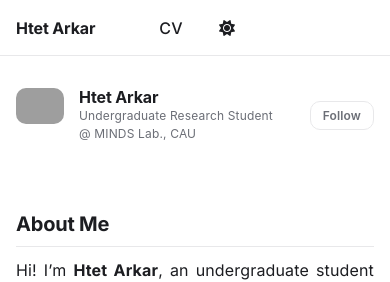
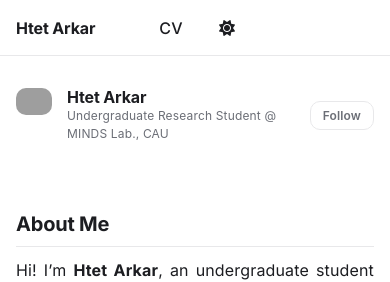
Before and after one commit to hak3601/hak3601.github.io, a Jekyll site: the page built from _pages/about.md, in a window 390 px wide. Shown: the top 282 px of the page. Built offline with Jekyll 4.4.1, drawn with Linux system fonts in a browser that asks for light colours; a script bundle is joined from its source files by our own code; library files that are not in the unit come from our copies.

Commit message:
css updated

```diff
--- a/assets/css/custom.css
+++ b/assets/css/custom.css
@@ -154,16 +154,13 @@ code,
 
 .author__avatar img {
   width: 176px;
-  height: 132px;
-  object-fit: cover;
-  object-position: center;
+  height: auto;
   border-radius: 10px;
 }
 
 @media (max-width: 925px) {
   .author__avatar img {
-    width: 48px;
-    height: 36px;
+    width: 36px;
   }
 }
 
```
